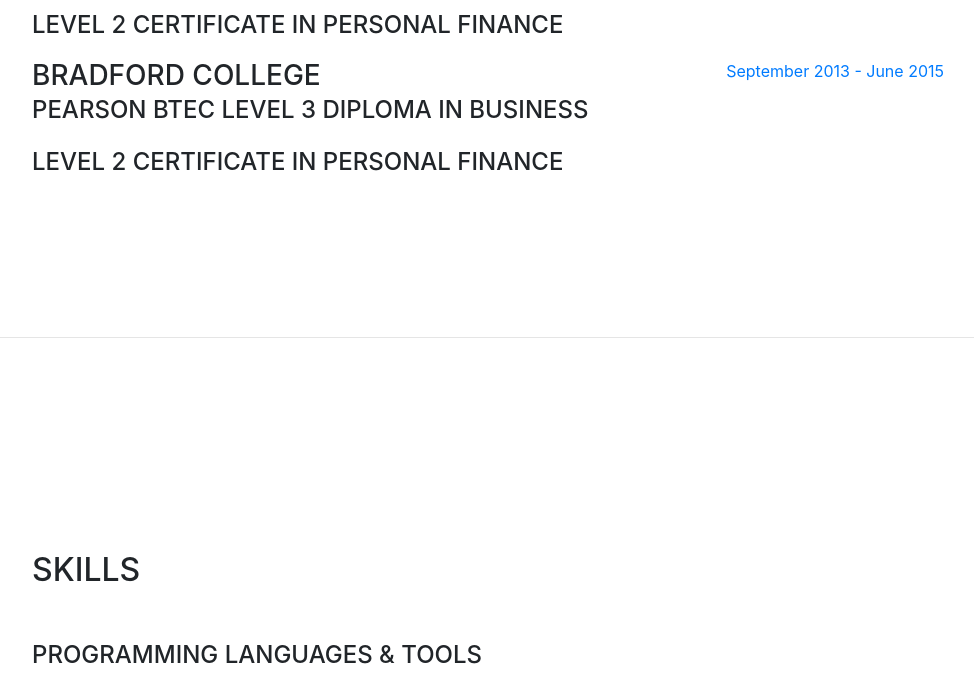
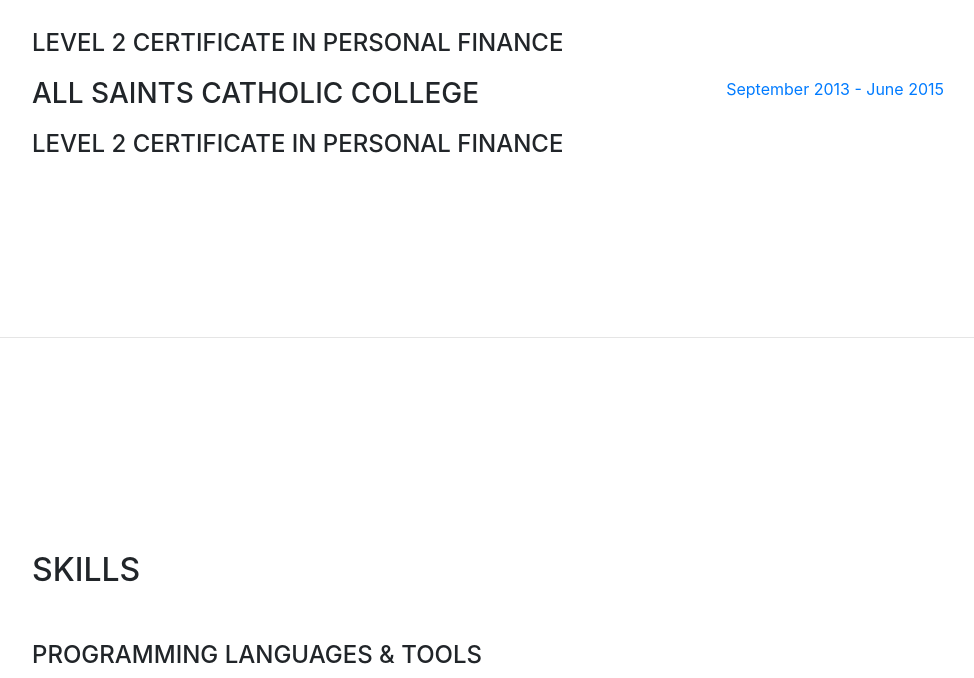
Before and after one commit to SDukesey/SDukesey.github.io, a website with bundled scripts: page index.html in a window 1280 px wide. Shown: the part 2358-3036 px from the top of the page, without its empty margins (288-1262 px from the left). Built offline with nearby package versions, Linux system fonts and the light colour scheme; a web font is replaced by a local one.

Commit message:
Update index.html

```diff
--- a/index.html
+++ b/index.html
@@ -172,8 +172,8 @@
 
     <div class="resume-item d-flex flex-column flex-md-row">
             <div class="resume-content mr-auto">
-              <h3 class="mb-0">Bradford College</h3>
-              <div class="subheading mb-3">Pearson BTEC Level 3 Diploma in Business</div>
+              <h3 class="mb-0">All Saints Catholic College</h3>
+              <div class="subheading mb-3"></div>
 			 <div class="subheading mb-3">Level 2 Certificate in Personal Finance</div>
             </div>
             <div class="resume-date text-md-right">
```
